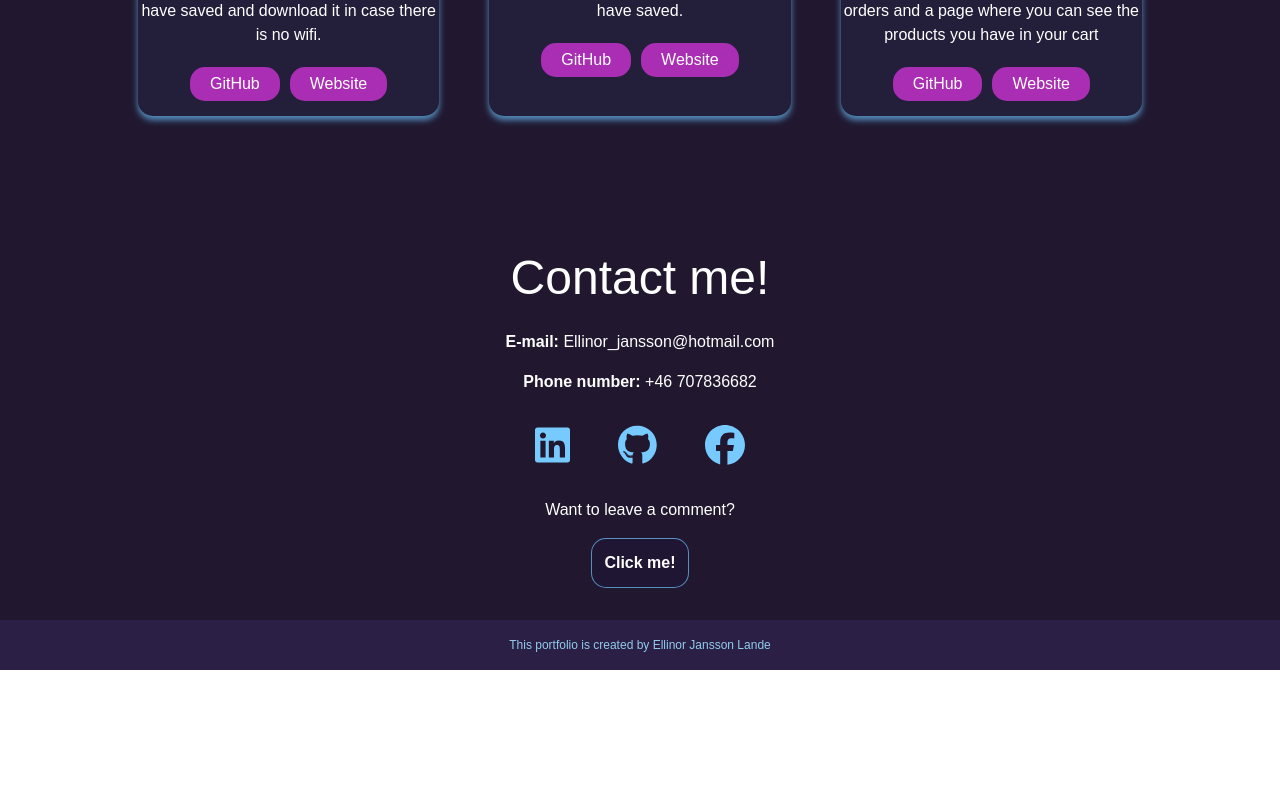
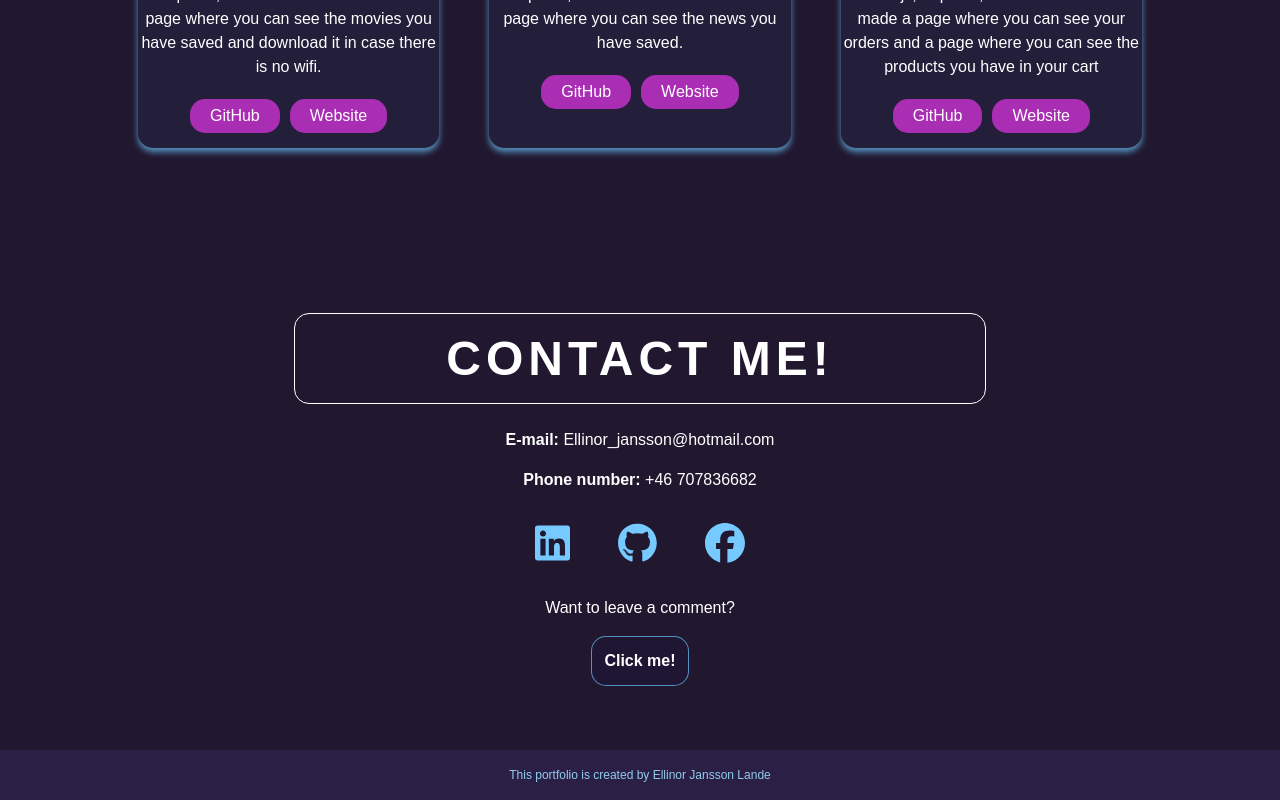
Before and after one commit to ellinorjanssonl/viteportfolio, a React (Vite) app: page / in a window 1280 px wide. Shown: the part 1689-2489 px from the top of the page. Before the commit the page ends 2359 px from the top, so only its background shows below. Built offline with nearby package versions, Linux system fonts and the light colour scheme.

Commit message:
changes done in the file

```diff
--- a/package.json
+++ b/package.json
@@ -19,7 +19,8 @@
     "framer-motion": "^11.0.5",
     "react": "^18.2.0",
     "react-dom": "^18.2.0",
-    "react-icons": "^5.0.1"
+    "react-icons": "^5.0.1",
+    "react-intersection-observer": "^9.8.1"
   },
   "devDependencies": {
     "@types/react": "^18.2.55",
--- a/src/components/About/About.module.css
+++ b/src/components/About/About.module.css
@@ -1,6 +1,7 @@
 @import "../../vars.css";
 
 .about {
+    padding-top: 2rem;
     display: flex;
     flex-direction: row; /* Ändra till row för att placera innehållet horisontellt */
     align-items: center; /* Centrerar objekten vertikalt */
--- a/src/components/Contact/Contact.jsx
+++ b/src/components/Contact/Contact.jsx
@@ -1,12 +1,19 @@
 import React, { useState } from "react";
 import { motion } from "framer-motion";
+import { useInView } from "react-intersection-observer"; // Importera useInView
 import styles from "./Contact.module.css";
 import { FontAwesomeIcon } from '@fortawesome/react-fontawesome';
 import { faLinkedin, faGithub, faFacebook } from '@fortawesome/free-brands-svg-icons';
 
 export const Contact = () => {
-  const [comment, setComment] = useState(""); // Hantera användarens kommentar
-  const [formVisible, setFormVisible] = useState(false); // State för att hantera formulärets synlighet
+  const [comment, setComment] = useState("");
+  const [formVisible, setFormVisible] = useState(false);
+
+  // useInView hook för att spåra synligheten av komponenten
+  const { ref, inView } = useInView({
+    triggerOnce: true, // Trigger animation only once
+    threshold: 0.5, // Trigger when 50% of the element is in view
+  });
 
   // Hantera formulärets submit-händelse
   const handleSubmit = (e) => {
@@ -40,7 +47,14 @@ export const Contact = () => {
     return (
       <div id="contact" className={styles.contact}>
 
-      <h1 className={styles.contactHeader}>Contact me!</h1>
+      <motion.div
+        ref={ref}
+        initial={{ y: 200, opacity: 0 }} // Börjar positionen lite nedåt och opaciteten som 0
+        animate={{ y: inView ? 0 : 50, opacity: inView ? 1 : 0 }} // När inView är true, rör sig till y: 0 och opaciteten till 1
+        transition={{ duration: 1 }} // Längden på övergången
+        className={styles.contact}
+      >
+        <h1 className={styles.contactHeader}>CONTACT ME!</h1>
         <p><strong>E-mail:</strong> Ellinor_jansson@hotmail.com</p>
         <p><strong>Phone number:</strong> +46 707836682</p>
 
@@ -55,18 +69,19 @@ export const Contact = () => {
             <FontAwesomeIcon icon={faFacebook} size="lg" />
           </a>
         </div>
-      {!formVisible && ( // Button is only shown if formVisible is false
-         <><p className={styles.buttomP}> Want to leave a comment? </p>
-         <button onClick={toggleFormVisibility} className={styles.contactButton}>Click me!</button></>
+        {!formVisible && (
+          <>
+            <p className={styles.buttomP}>Want to leave a comment?</p>
+            <button onClick={toggleFormVisibility} className={styles.contactButton}>Click me!</button>
+          </>
         )}
-
 
   {formVisible && (
         <motion.div
           className={styles.contactFormContainer}
-          initial={{ scale: 0.9, opacity: 0 }}
-          animate={{ scale: 1, opacity: 2 }}
-          transition={{ duration: 1.5 }}
+          initial={{ scale: 0.5, opacity: 0 }} // Börjar med en mindre skala och opacitet 0
+          animate={{ scale: 1, opacity: 1 }} // Animerar till full skala och full opacitet
+          transition={{ duration: 0.75 }} // Längden på övergången
         >
           <form className={styles.contactForm} onSubmit={handleSubmit}>
             <label htmlFor="userComment">Send a comment to me!</label>
@@ -82,6 +97,7 @@ export const Contact = () => {
           </form>
         </motion.div>
       )}
+    </motion.div>
   </div>
   );
 };
--- a/src/components/Contact/Contact.module.css
+++ b/src/components/Contact/Contact.module.css
@@ -1,13 +1,18 @@
 @import "../../vars.css";
 
-/* Contact.module.css */
 .contact {
     margin: 0 auto;
     padding: 2rem;
   }
 
   .contactHeader {
+    border: 1px solid #ffffff;
+    letter-spacing: 5px;
+    margin: 0 20%;
+    padding: 1rem;
+    border-radius: 15px;
     font-size:3rem;
+    font-weight: 900;
     text-align: center;
     color: #ffffff;
     margin-bottom: 1.5rem;
@@ -123,15 +128,11 @@
 
   @media screen and (max-width: 768px) {
     .contactForm textarea {
-      width: 60%;
-    }
-
-    .contactButton {
-      width: 50%;
+      width: 70%;
     }
 
     .contactForm button {
-      width: 30%;
+      width: 20%;
     }
 
     .contactHeader {
```
Also changed, not shown: 1 other file (tests, documents, lock files or other folders). Lines whose indentation alone changed are shown as unchanged.
